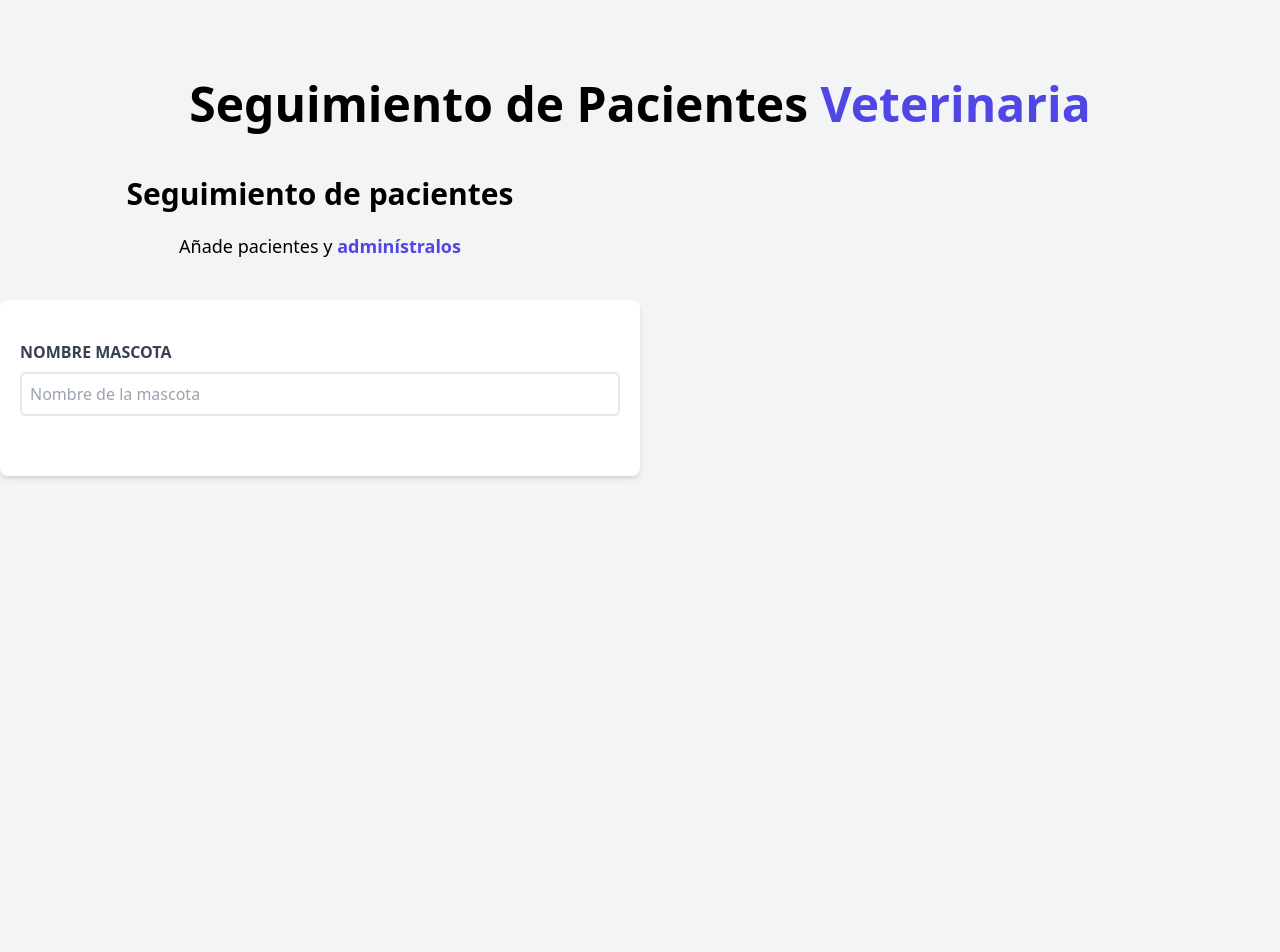
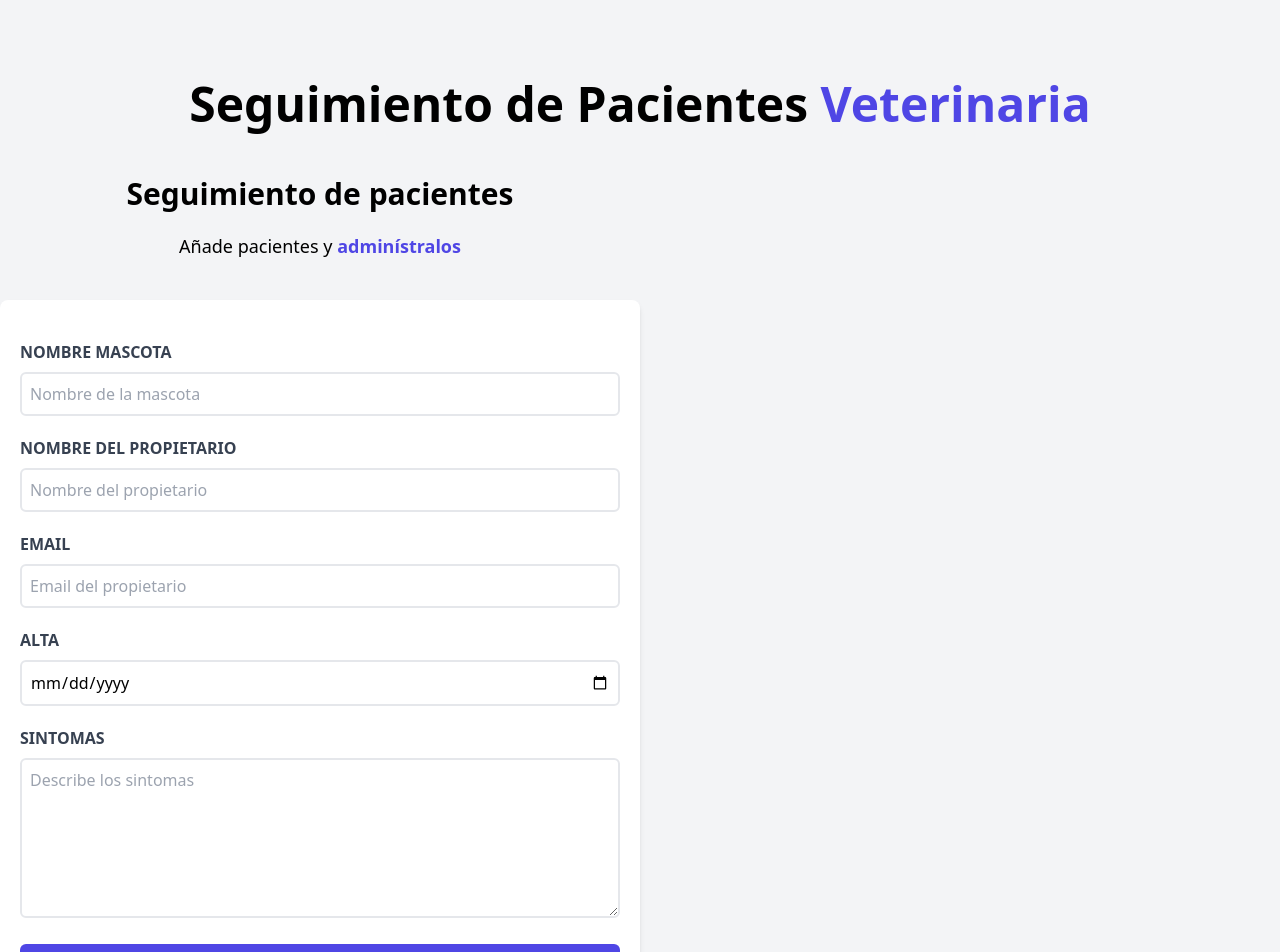
Before and after one commit to kanondrago/Admin_Pacientes_VueJS, a Vue app: page / in a window 1280 px wide. Shown: the top 952 px of the page. Before the commit the page ends 880 px from the top, so only its background shows below. Built offline with nearby package versions, Linux system fonts and the light colour scheme.

Commit message:
Diseño del formulario con tailwindcss

```diff
--- a/src/components/Formulario.vue
+++ b/src/components/Formulario.vue
@@ -31,7 +31,73 @@
                 >
             </div>
 
+            <div class="mb-5">
+                <label
+                    class="block text-gray-700 uppercase font-bold"
+                    for="propietario"
+                >
+                    Nombre del propietario
+                </label>
 
+                <input
+                    id="propietario"
+                    type="text"
+                    placeholder="Nombre del propietario"
+                    class="border-2 w-full p-2 mt-2 placeholder-gray-400 rounded-md"
+                >
+            </div>
+
+            <div class="mb-5">
+                <label
+                    class="block text-gray-700 uppercase font-bold"
+                    for="email"
+                >
+                    Email
+                </label>
+
+                <input
+                    id="email"
+                    type="email"
+                    placeholder="Email del propietario"
+                    class="border-2 w-full p-2 mt-2 placeholder-gray-400 rounded-md"
+                >
+            </div>
+
+            <div class="mb-5">
+                <label
+                    class="block text-gray-700 uppercase font-bold"
+                    for="alta"
+                >
+                    Alta
+                </label>
+
+                <input
+                    id="alta"
+                    type="date"
+                    class="border-2 w-full p-2 mt-2 placeholder-gray-400 rounded-md"
+                >
+            </div>
+
+            <div class="mb-5">
+                <label
+                    class="block text-gray-700 uppercase font-bold"
+                    for="sintomas"
+                >
+                    Sintomas
+                </label>
+
+                <textarea
+                    id="sintomas"
+                    placeholder="Describe los sintomas"
+                    class="border-2 w-full p-2 mt-2 placeholder-gray-400 rounded-md h-40"
+                />
+            </div>
+
+            <input
+                type="submit"
+                class="bg-indigo-600 w-full p-3 text-white uppercase font-bold hover:bg-indigo-700 cursor-pointer transition-colors rounded-md"
+                value="Registrar paciente"
+            />
 
         </form>
     </div>
```
